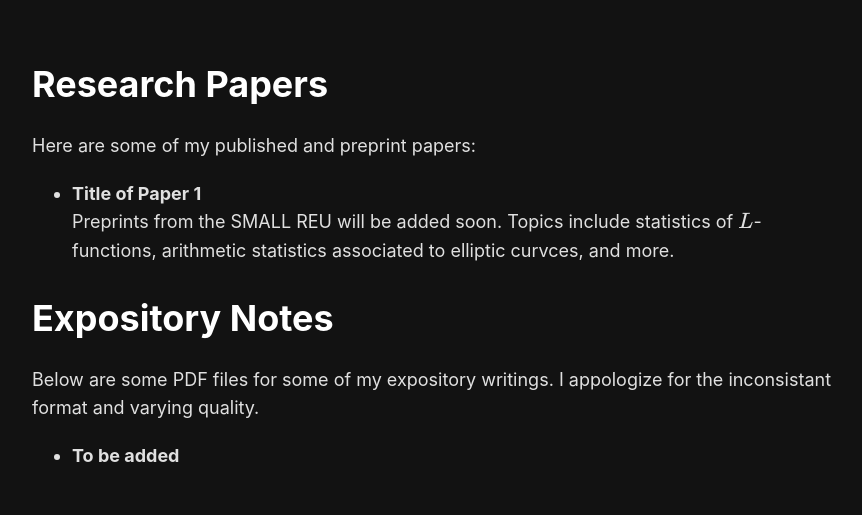
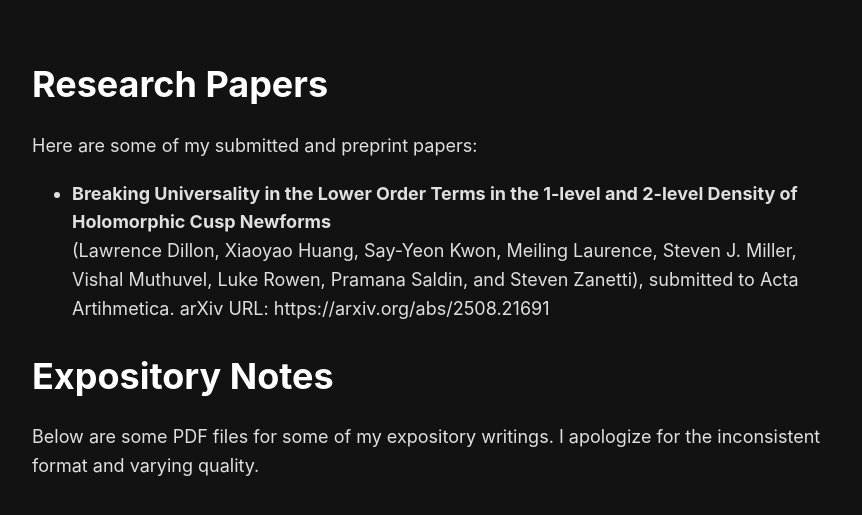
Before and after one commit to VinceDillonMath/VinceDillonMath.github.io, a Jekyll site: the page built from papers.md, in a window 1280 px wide. Shown: the top 515 px of the page, without its empty margins (208-1070 px from the left). Built offline with Jekyll 4.4.1, drawn with Linux system fonts in a browser that asks for light colours.

```diff
--- a/papers.md
+++ b/papers.md
@@ -5,13 +5,11 @@ title: Research Papers
 
 # Research Papers
 
-Here are some of my published and preprint papers:
+Here are some of my submitted and preprint papers:
 
-- **Title of Paper 1**
-Preprints from the SMALL REU will be added soon. Topics include statistics of $L$-functions, arithmetic statistics associated to elliptic curvces, and more.
+- **Breaking Universality in the Lower Order Terms in the 1-level and 2-level Density of Holomorphic Cusp Newforms**
+(Lawrence Dillon, Xiaoyao Huang, Say-Yeon Kwon, Meiling Laurence, Steven J. Miller, Vishal Muthuvel, Luke Rowen, Pramana Saldin, and Steven Zanetti), submitted to Acta Artihmetica. arXiv URL: https://arxiv.org/abs/2508.21691
 
 # Expository Notes
 
-Below are some PDF files for some of my expository writings. I appologize for the inconsistant format and varying quality.
-
-- **To be added**
+Below are some PDF files for some of my expository writings. I apologize for the inconsistent format and varying quality.
```
Also changed, not shown: _posts/2025-07-05-CFTP.md (+1 -1 lines), _posts/2025-09-06-LLGM.md (added, +42 -0 lines), assets/photos/Post-LLGM/lamplighterDistribution.png (added).
